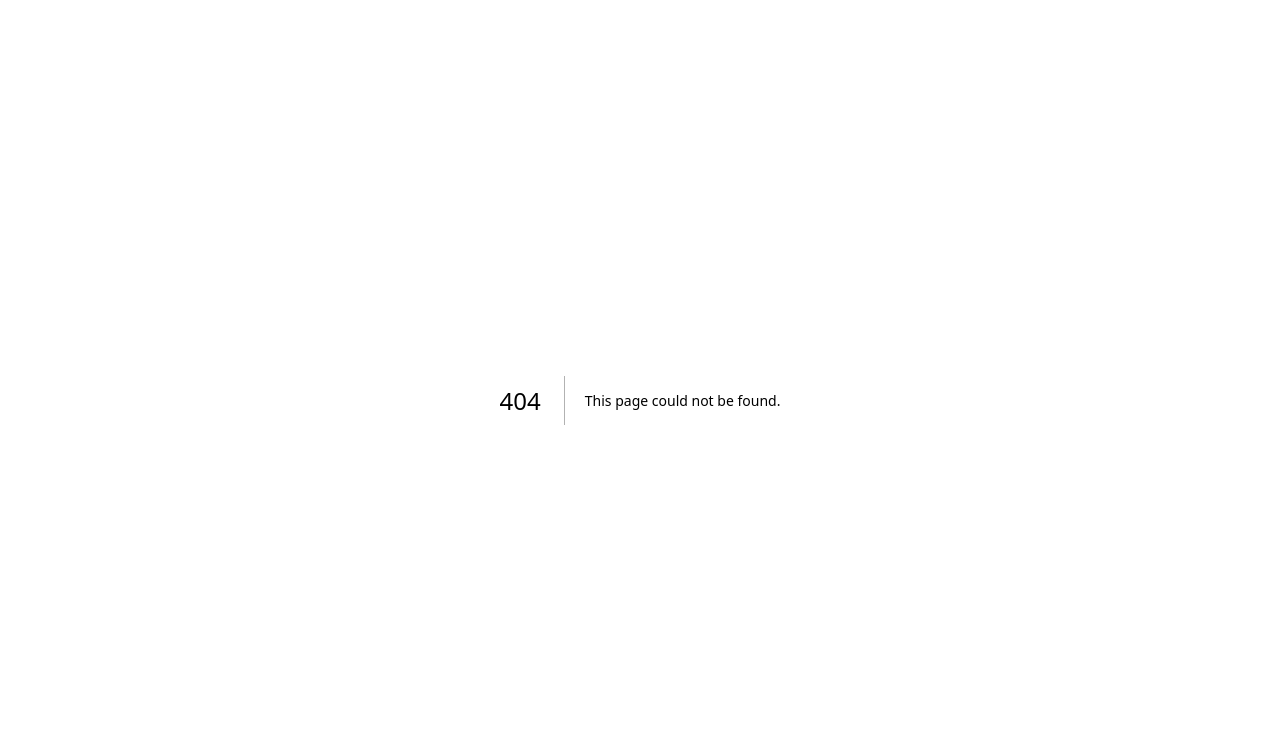
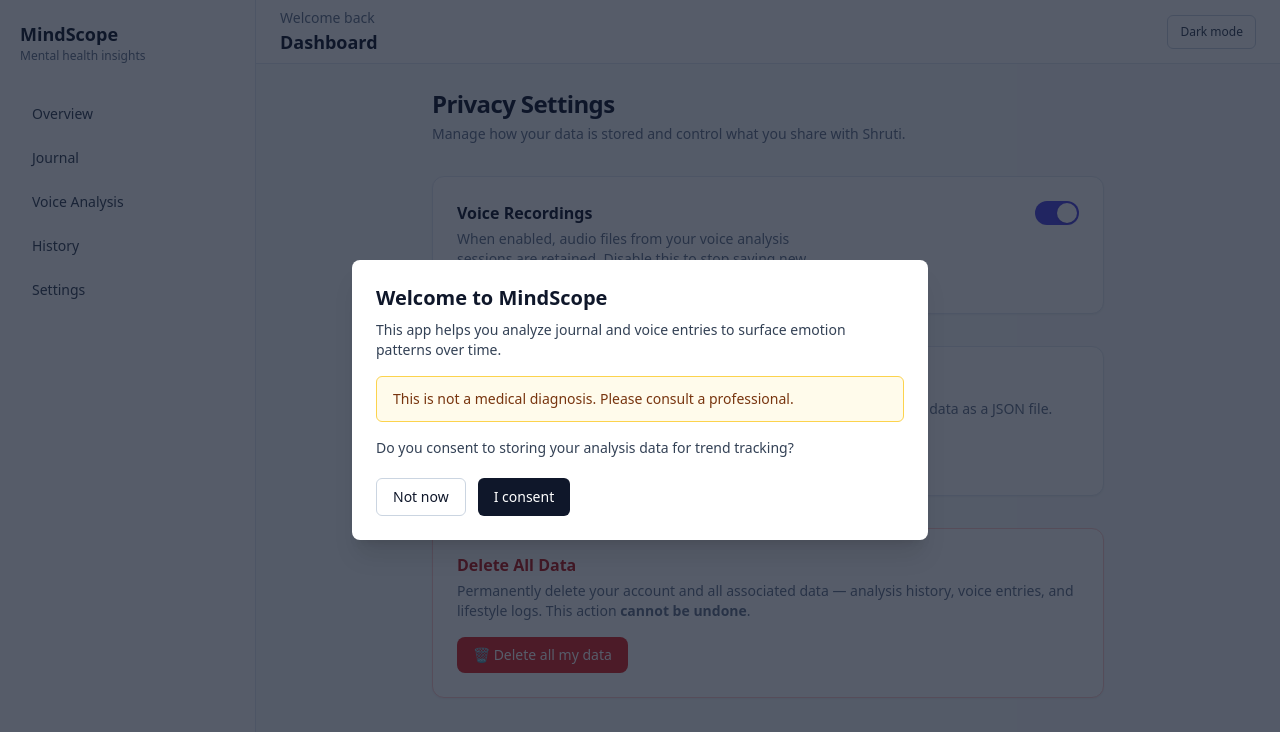
Before and after one commit to ahadunnobi/Shruti, a Next.js app: page /dashboard/settings/privacy in a window 1280 px wide. Before the commit this address had no page. Shown: the top 732 px of the page. Built offline with nearby package versions, Linux system fonts and the light colour scheme.

Commit message:
feat: implement privacy settings page with voice toggle, data export, and account deletion functionality

```diff
--- /dev/null
+++ b/app/(dashboard)/dashboard/settings/privacy/page.tsx
@@ -0,0 +1,200 @@
+"use client";
+
+import { useState } from "react";
+
+export default function PrivacySettingsPage() {
+  const [saveVoice, setSaveVoice] = useState(true);
+  const [voiceLoading, setVoiceLoading] = useState(false);
+  const [deleteLoading, setDeleteLoading] = useState(false);
+  const [exportLoading, setExportLoading] = useState(false);
+  const [confirmDelete, setConfirmDelete] = useState(false);
+  const [message, setMessage] = useState<{ text: string; type: "success" | "error" } | null>(null);
+
+  function flash(text: string, type: "success" | "error" = "success") {
+    setMessage({ text, type });
+    setTimeout(() => setMessage(null), 4000);
+  }
+
+  // ── Toggle voice recordings ────────────────────────────────────────────────
+  async function handleVoiceToggle(value: boolean) {
+    setVoiceLoading(true);
+    try {
+      const res = await fetch("/api/privacy", {
+        method: "PATCH",
+        headers: { "Content-Type": "application/json" },
+        body: JSON.stringify({ saveVoiceRecordings: value })
+      });
+      if (!res.ok) throw new Error("Failed to update preference");
+      setSaveVoice(value);
+      flash(`Voice recordings will ${value ? "now be" : "no longer be"} saved.`);
+    } catch {
+      flash("Could not update preference. Please try again.", "error");
+    } finally {
+      setVoiceLoading(false);
+    }
+  }
+
+  // ── Export all data ────────────────────────────────────────────────────────
+  async function handleExport() {
+    setExportLoading(true);
+    try {
+      const res = await fetch("/api/privacy");
+      if (!res.ok) throw new Error("Export failed");
+      const blob = await res.blob();
+      const url  = URL.createObjectURL(blob);
+      const a    = document.createElement("a");
+      a.href     = url;
+      a.download = `shruti-export-${Date.now()}.json`;
+      a.click();
+      URL.revokeObjectURL(url);
+      flash("Export downloaded successfully.");
+    } catch {
+      flash("Export failed. Please try again.", "error");
+    } finally {
+      setExportLoading(false);
+    }
+  }
+
+  // ── Delete all data ────────────────────────────────────────────────────────
+  async function handleDelete() {
+    if (!confirmDelete) {
+      setConfirmDelete(true);
+      return;
+    }
+    setDeleteLoading(true);
+    try {
+      const res = await fetch("/api/privacy", { method: "DELETE" });
+      if (!res.ok) throw new Error("Delete failed");
+      // Hard redirect — session is now invalid
+      window.location.href = "/auth/signin?deleted=true";
+    } catch {
+      flash("Could not delete your data. Please try again.", "error");
+      setDeleteLoading(false);
+      setConfirmDelete(false);
+    }
+  }
+
+  return (
+    <div className="mx-auto max-w-2xl space-y-8">
+      {/* ── Header ── */}
+      <header>
+        <h1 className="text-2xl font-bold tracking-tight">Privacy Settings</h1>
+        <p className="mt-1 text-sm text-slate-500 dark:text-slate-400">
+          Manage how your data is stored and control what you share with Shruti.
+        </p>
+      </header>
+
+      {/* ── Flash message ── */}
+      {message && (
+        <div
+          role="alert"
+          className={`rounded-lg px-4 py-3 text-sm font-medium ${
+            message.type === "success"
+              ? "bg-emerald-50 text-emerald-800 dark:bg-emerald-900/30 dark:text-emerald-300"
+              : "bg-red-50 text-red-800 dark:bg-red-900/30 dark:text-red-300"
+          }`}
+        >
+          {message.text}
+        </div>
+      )}
+
+      {/* ── Section: Voice Recordings ── */}
+      <section className="rounded-xl border border-slate-200 bg-white p-6 shadow-sm dark:border-slate-800 dark:bg-slate-900">
+        <div className="flex items-start justify-between gap-4">
+          <div>
+            <h2 className="text-base font-semibold">Voice Recordings</h2>
+            <p className="mt-1 max-w-sm text-sm text-slate-500 dark:text-slate-400">
+              When enabled, audio files from your voice analysis sessions are
+              retained. Disable this to stop saving new recordings immediately.
+            </p>
+          </div>
+
+          {/* Toggle switch */}
+          <button
+            id="voice-recording-toggle"
+            role="switch"
+            aria-checked={saveVoice}
+            disabled={voiceLoading}
+            onClick={() => handleVoiceToggle(!saveVoice)}
+            className={`relative inline-flex h-6 w-11 shrink-0 cursor-pointer rounded-full border-2 border-transparent transition-colors duration-200 focus:outline-none focus:ring-2 focus:ring-indigo-500 focus:ring-offset-2 disabled:opacity-50 ${
+              saveVoice ? "bg-indigo-600" : "bg-slate-300 dark:bg-slate-700"
+            }`}
+          >
+            <span
+              className={`pointer-events-none inline-block h-5 w-5 translate-x-0 rounded-full bg-white shadow ring-0 transition-transform duration-200 ${
+                saveVoice ? "translate-x-5" : "translate-x-0"
+              }`}
+            />
+          </button>
+        </div>
+      </section>
+
+      {/* ── Section: Export ── */}
+      <section className="rounded-xl border border-slate-200 bg-white p-6 shadow-sm dark:border-slate-800 dark:bg-slate-900">
+        <h2 className="text-base font-semibold">Export Your Data</h2>
+        <p className="mt-1 text-sm text-slate-500 dark:text-slate-400">
+          Download a full copy of your analysis history, voice entries, and
+          lifestyle data as a JSON file.
+        </p>
+        <button
+          id="export-data-btn"
+          onClick={handleExport}
+          disabled={exportLoading}
+          className="mt-4 inline-flex items-center gap-2 rounded-lg bg-indigo-600 px-4 py-2 text-sm font-medium text-white transition hover:bg-indigo-700 focus:outline-none focus:ring-2 focus:ring-indigo-500 focus:ring-offset-2 disabled:opacity-60"
+        >
+          {exportLoading ? (
+            <>
+              <svg className="h-4 w-4 animate-spin" viewBox="0 0 24 24" fill="none">
+                <circle className="opacity-25" cx="12" cy="12" r="10" stroke="currentColor" strokeWidth="4" />
+                <path className="opacity-75" fill="currentColor" d="M4 12a8 8 0 018-8v8z" />
+              </svg>
+              Exporting…
+            </>
+          ) : (
+            "⬇ Export as JSON"
+          )}
+        </button>
+      </section>
+
+      {/* ── Section: Delete Account ── */}
+      <section className="rounded-xl border border-red-200 bg-white p-6 shadow-sm dark:border-red-900/40 dark:bg-slate-900">
+        <h2 className="text-base font-semibold text-red-700 dark:text-red-400">
+          Delete All Data
+        </h2>
+        <p className="mt-1 text-sm text-slate-500 dark:text-slate-400">
+          Permanently delete your account and all associated data — analysis
+          history, voice entries, and lifestyle logs. This action{" "}
+          <strong>cannot be undone</strong>.
+        </p>
+
+        {confirmDelete && (
+          <p className="mt-3 rounded-lg bg-red-50 p-3 text-sm font-medium text-red-800 dark:bg-red-900/30 dark:text-red-300">
+            ⚠ Are you sure? This will permanently erase your account and all
+            data. Click the button again to confirm.
+          </p>
+        )}
+
+        <button
+          id="delete-all-data-btn"
+          onClick={handleDelete}
+          disabled={deleteLoading}
+          className="mt-4 inline-flex items-center gap-2 rounded-lg bg-red-600 px-4 py-2 text-sm font-medium text-white transition hover:bg-red-700 focus:outline-none focus:ring-2 focus:ring-red-500 focus:ring-offset-2 disabled:opacity-60"
+        >
+          {deleteLoading ? (
+            <>
+              <svg className="h-4 w-4 animate-spin" viewBox="0 0 24 24" fill="none">
+                <circle className="opacity-25" cx="12" cy="12" r="10" stroke="currentColor" strokeWidth="4" />
+                <path className="opacity-75" fill="currentColor" d="M4 12a8 8 0 018-8v8z" />
+              </svg>
+              Deleting…
+            </>
+          ) : confirmDelete ? (
+            "⚠ Confirm — delete everything"
+          ) : (
+            "🗑 Delete all my data"
+          )}
+        </button>
+      </section>
+    </div>
+  );
+}
```
